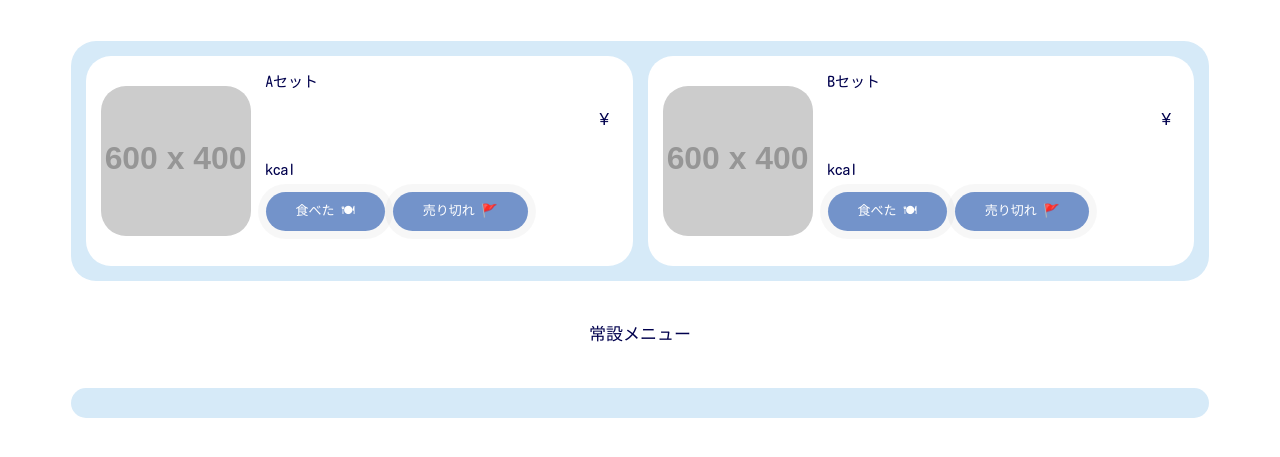
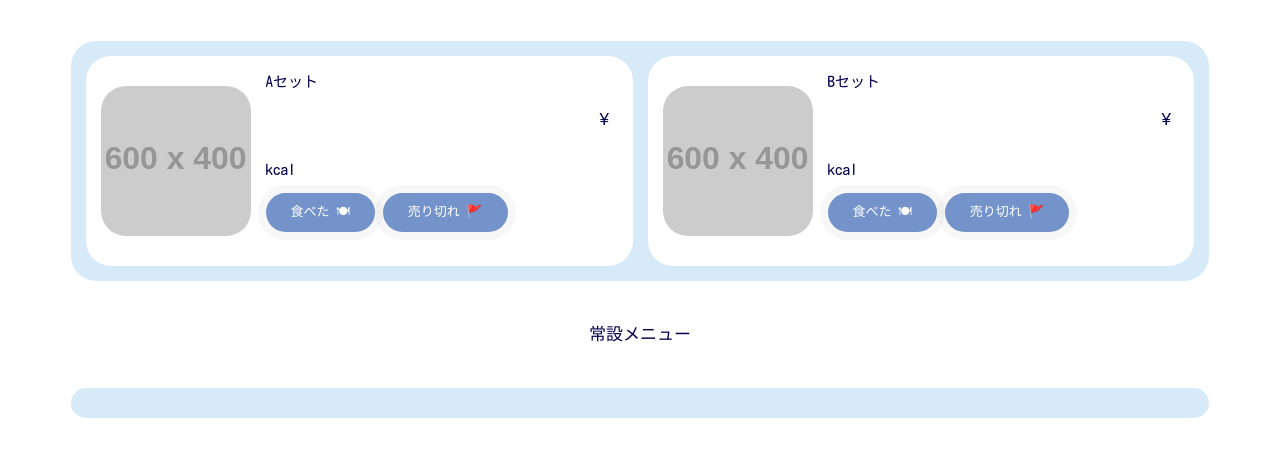
Before and after one commit to d4wnin9/cafe, a Flask app: page / in a window 1280 px wide. Shown: the part 173-630 px from the top of the page. Run offline with Flask 2, Linux system fonts and the light colour scheme; the visitor is signed in with stand-in values (Sample User, id 1); data comes from the database, SQL or seed files in the repository; grey boxes labelled with a size stand in for pictures from a placeholder-image service; data that the repository does not hold is empty; some libraries are stand-ins or nearby versions.

Commit message:
Update main.css

```diff
--- a/static/css/main.css
+++ b/static/css/main.css
@@ -116,7 +116,7 @@ body
   margin-right: 3em;
 }
 .menu-item-available{
-  font-size: x-large;
+  font-size: 20px;
   color: #fa6a48;
   text-align:right;
   font-family: 'Kosugi Maru', sans-serif;
@@ -148,10 +148,12 @@ body
   color: #fff;
   background: rgba(22, 76, 167, 0.6);
   border: 0;
-  padding-left: 30px;
-  padding-right: 30px;
+  padding-left: 25px;
+  padding-right: 25px;
   padding-bottom: 10px;
   padding-top: 10px;
+  margin-bottom: 1px;
+  margin-top: 1px;
   font-family: 'Kosugi Maru', sans-serif;
   font-size: 13px;
   box-shadow: 0 0 0px 8px rgba(0, 0, 0, 0.03);
```
